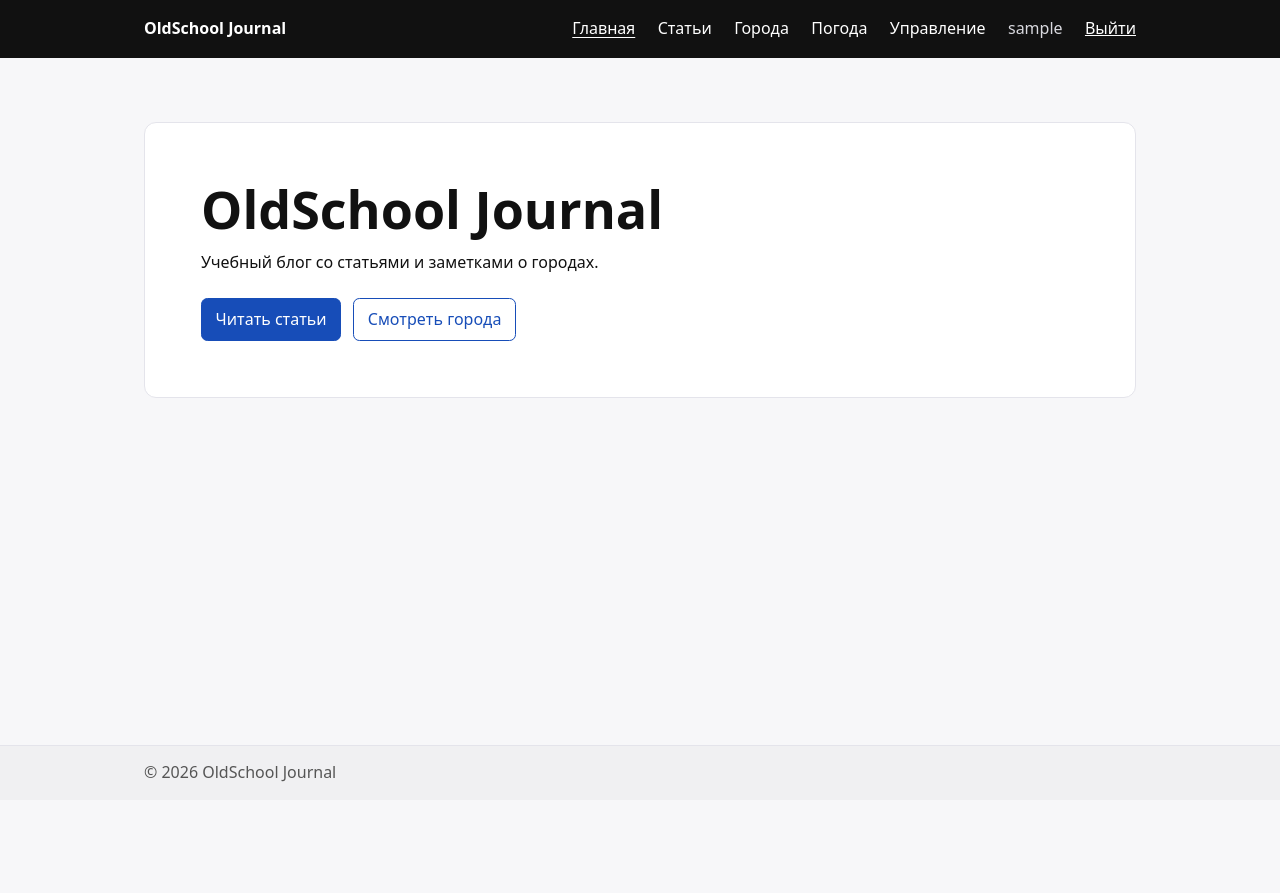
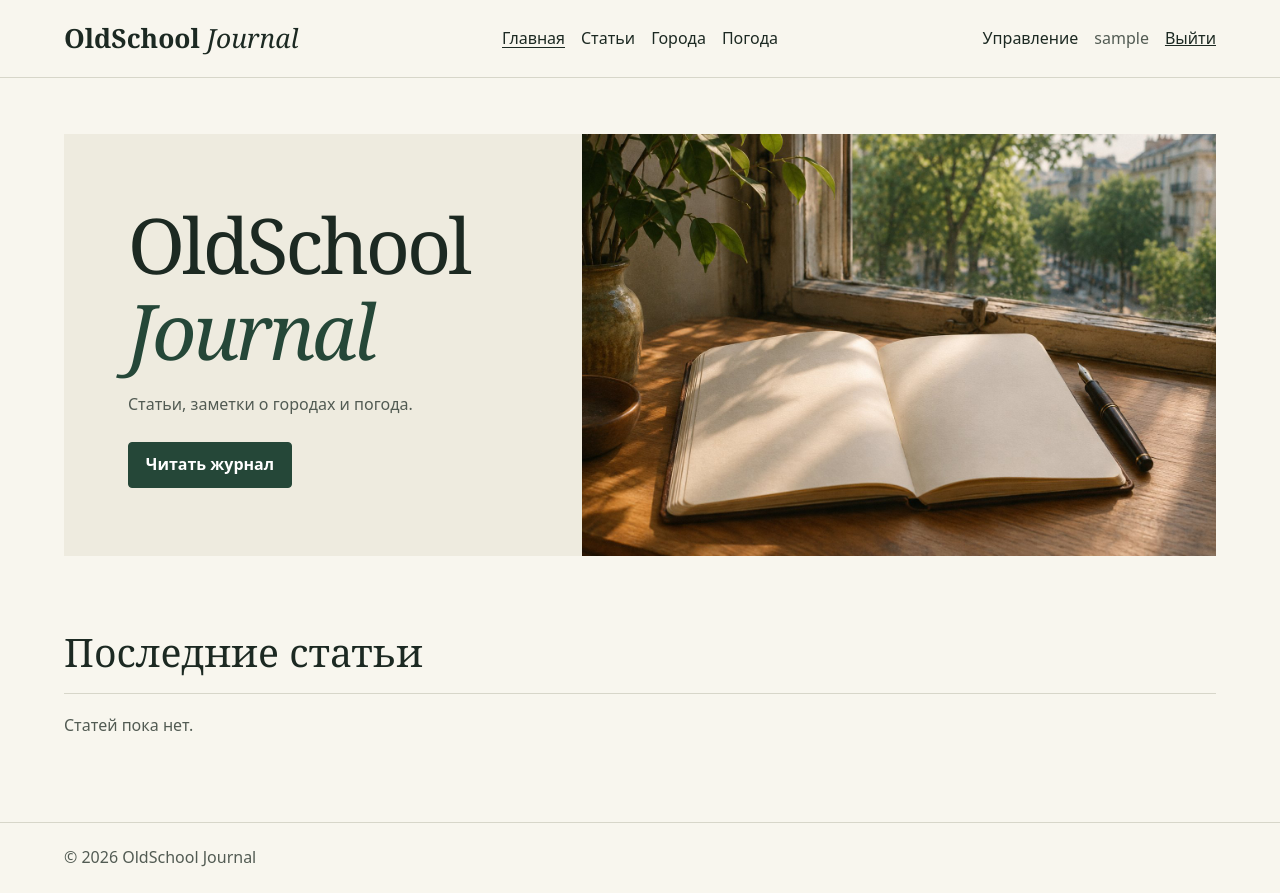
Before and after one commit to Stolank/blog, a Django app: page / in a window 1280 px wide. Before the commit the page ends 782 px from the top, so only its background shows below. Run offline with Django 5.2, Linux system fonts and the light colour scheme; the visitor is signed in with stand-in values (Sample User, id 1); data that the repository does not hold is empty.

Commit message:
Redesign journal home and article reading experience

```diff
--- a/django_blog/entries/urls.py
+++ b/django_blog/entries/urls.py
@@ -1,12 +1,13 @@
 from django.urls import path
-from django.views.generic import DetailView, ListView, TemplateView
+from django.views.generic import DetailView, ListView
 
 from .models import Article, City
+from .views import HomeView
 from .weather import weather_page
 
 
 urlpatterns = [
-    path("", TemplateView.as_view(template_name="home.html"), name="home"),
+    path("", HomeView.as_view(), name="home"),
     path("articles/", ListView.as_view(model=Article), name="article_list"),
     path("articles/<int:pk>/", DetailView.as_view(model=Article), name="article_detail"),
     path("cities/", ListView.as_view(model=City), name="city_list"),
--- /dev/null
+++ b/django_blog/entries/views.py
@@ -0,0 +1,12 @@
+from django.views.generic import TemplateView
+
+from .models import Article
+
+
+class HomeView(TemplateView):
+    template_name = "home.html"
+
+    def get_context_data(self, **kwargs):
+        context = super().get_context_data(**kwargs)
+        context["recent_articles"] = Article.objects.all()[:3]
+        return context
--- a/django_blog/static/journal.css
+++ b/django_blog/static/journal.css
@@ -1,36 +1,72 @@
 :root {
-    color: #111;
-    background: #f7f7f9;
-    font: 1rem/1.6 system-ui, sans-serif;
-    --ink: #111;
-    --blue: #174db8;
-    --border: #e4e4eb;
+    color-scheme: light;
+    --paper: #f8f6ee;
+    --panel: #eeebdf;
+    --ink: #1c2922;
+    --green: #254738;
+    --muted: #525b53;
+    --border: #d7d6c9;
+    --white: #fffcf6;
+    --serif: "Cormorant Garamond", Georgia, serif;
+    color: var(--ink);
+    background: var(--paper);
+    font: 1rem/1.6 "DM Sans", system-ui, sans-serif;
 }
 
+*, *::before, *::after { box-sizing: border-box; }
 body { margin: 0; min-height: 100vh; display: flex; flex-direction: column; }
-a { color: var(--blue); text-underline-offset: .18em; }
+a { color: var(--green); text-underline-offset: .18em; }
 a:focus-visible { outline: .15rem solid currentColor; outline-offset: .25rem; }
-.container { width: min(62rem, calc(100% - 2rem)); margin-inline: auto; }
-.site-header { color: #fff; background: var(--ink); }
-.header-row, .nav { display: flex; flex-wrap: wrap; align-items: center; gap: .6rem 1.4rem; }
-.header-row { justify-content: space-between; padding-block: 1rem; }
+.skip-link { position: absolute; z-index: 2; top: .5rem; left: .5rem; padding: .5rem 1rem; background: var(--white); transform: translateY(-160%); }
+.skip-link:focus { transform: none; }
+.container { width: min(72rem, calc(100% - 3rem)); margin-inline: auto; }
+.site-header { color: var(--ink); border-bottom: 1px solid var(--border); }
+.nav { display: flex; flex-wrap: wrap; align-items: center; gap: .1rem 1rem; }
+.nav a, .logout-form button { display: inline-flex; align-items: center; min-height: 2.5rem; }
+.header-row { display: grid; grid-template-columns: minmax(0, 1fr) auto minmax(0, 1fr); align-items: center; gap: 1rem 1.5rem; padding-block: 1.15rem; }
+.account-nav { justify-content: end; }
 .site-header a { color: inherit; text-decoration: none; }
 .site-header a:hover, .site-header [aria-current] { text-decoration: underline; }
-.brand { font-weight: 700; }
-main { flex: 1; padding-block: clamp(2rem, 6vw, 4rem); }
-.site-footer { background: #f0f0f2; color: #555; border-top: 1px solid var(--border); padding-block: .9rem; }
-.card { background: #fff; border: 1px solid var(--border); border-radius: .75rem; padding: clamp(1rem, 3vw, 1.8rem); }
-.intro { padding: clamp(1.5rem, 5vw, 3.5rem); }
-h1, h2 { margin: 0 0 .7rem; line-height: 1.15; overflow-wrap: anywhere; }
-h1 { font-size: clamp(2rem, 6vw, 3.25rem); }
-h2 { font-size: 1.25rem; }
+.brand { justify-self: start; font: 700 clamp(1.25rem, 2.8vw, 1.65rem)/1.2 var(--serif); }
+.brand i { font-weight: 400; }
+main { flex: 1; padding-block: clamp(1.3rem, 5vw, 3.5rem) 4rem; }
+.site-footer { color: var(--muted); border-top: 1px solid var(--border); padding-block: 1.4rem; }
+.card { background: var(--white); border: 1px solid var(--border); border-radius: .35rem; padding: clamp(1rem, 3vw, 1.8rem); }
+h1, h2, h3 { margin: 0 0 .7rem; line-height: 1.12; overflow-wrap: anywhere; }
+h1, h2 { font-family: var(--serif); font-weight: 500; }
+h1 { font-size: clamp(2.2rem, 6vw, 4rem); }
+h2 { font-size: clamp(1.7rem, 4vw, 2.45rem); }
 p { margin: 0 0 1rem; overflow-wrap: anywhere; }
 .card p:last-child { margin-bottom: 0; }
-.intro-links { display: flex; flex-wrap: wrap; gap: .75rem; margin-top: 1.4rem; }
-.button { background: var(--blue); border: 1px solid var(--blue); border-radius: .4rem; color: #fff; padding: .5rem .85rem; text-decoration: none; }
+.button { display: inline-flex; align-items: center; justify-content: center; min-height: 2.75rem; background: var(--green); border: 1px solid var(--green); border-radius: .25rem; color: #fff; padding: .55rem 1.05rem; text-decoration: none; font-weight: 650; }
 .button:hover { text-decoration: underline; }
-.button:focus-visible { outline-color: var(--blue); }
-.button.secondary { background: #fff; color: var(--blue); }
+.button:focus-visible { outline-color: var(--green); }
+.journal-hero { display: grid; grid-template-columns: minmax(0, .9fr) minmax(0, 1.1fr); background: var(--panel); }
+.journal-hero-copy { align-self: center; padding: clamp(1.5rem, 5vw, 4.5rem); }
+.journal-hero h1 { font-size: clamp(2.55rem, 6vw, 5.1rem); letter-spacing: -.04em; }
+.journal-hero h1 em { display: block; color: var(--green); }
+.journal-hero p { color: var(--muted); margin-block: 1.1rem 1.55rem; }
+.journal-hero img { display: block; width: 100%; height: 100%; min-height: 23rem; object-fit: cover; }
+.journal-section { margin-top: clamp(2.6rem, 6vw, 4.6rem); }
+.journal-section-header { display: flex; flex-wrap: wrap; align-items: baseline; justify-content: space-between; gap: .45rem 1rem; margin-bottom: 1.2rem; }
+.journal-section-header h2 { margin: 0; }
+.article-index { max-width: 52rem; margin-inline: auto; }
+.article-index-header { margin-bottom: 1.5rem; }
+.article-feed { border-top: 1px solid var(--border); }
+.article-teaser { display: grid; grid-template-columns: minmax(7rem, 1fr) minmax(0, 4fr); gap: 1.2rem; border-bottom: 1px solid var(--border); padding-block: 1.35rem; }
+.article-teaser h2, .article-teaser h3 { margin: 0 0 .35rem; font: 500 clamp(1.45rem, 4vw, 2.1rem)/1.2 var(--serif); }
+.article-teaser h2 a, .article-teaser h3 a { color: var(--ink); text-decoration: none; }
+.article-teaser h2 a:hover, .article-teaser h3 a:hover { text-decoration: underline; }
+.article-teaser p, .article-empty { margin: 0; color: var(--muted); }
+.article-empty { padding-block: 1.2rem; }
+.article-date { color: var(--muted); font-size: .875rem; }
+.article-teaser .article-date { padding-top: .2em; }
+.article-reading { max-width: 44rem; margin-inline: auto; }
+.article-back { display: inline-block; margin-bottom: clamp(1.5rem, 4vw, 2.5rem); }
+.article-reading-header { border-bottom: 1px solid var(--border); margin-bottom: clamp(1.4rem, 4vw, 2.35rem); padding-bottom: 1.1rem; }
+.article-reading-header h1 { margin: .55rem 0 0; }
+.article-text { font-size: clamp(1.05rem, 2.2vw, 1.22rem); line-height: 1.78; }
+.article-text p { margin-bottom: 1.4em; }
 .entry { max-width: 46rem; margin-bottom: 1rem; }
 .city-table { padding: 0; }
 table { border-collapse: collapse; width: 100%; table-layout: fixed; }
@@ -39,7 +75,7 @@ tbody tr:last-child > * { border-bottom: 0; }
 .city-facts { margin: 0; }
 .city-facts dt { font-weight: 700; }
 .city-facts dd { margin: 0 0 .7rem; overflow-wrap: anywhere; }
-.account-name { min-width: 0; overflow-wrap: anywhere; color: #d9d9df; }
+.account-name { min-width: 0; max-width: 100%; overflow-wrap: anywhere; color: var(--muted); }
 .logout-form { margin: 0; }
 .logout-form button { background: transparent; border: 0; padding: 0; color: inherit; font: inherit; cursor: pointer; text-decoration: underline; }
 .logout-form button:focus-visible { outline: .15rem solid currentColor; outline-offset: .25rem; }
@@ -50,8 +86,22 @@ tbody tr:last-child > * { border-bottom: 0; }
 .account-form label { display: block; font-weight: 600; }
 .account-form div { margin-bottom: 1rem; }
 .account-form input:not([type="hidden"]) { box-sizing: border-box; width: 100%; padding: .6rem .75rem; border: 1px solid #797981; border-radius: .4rem; font: inherit; }
-.account-form :is(input, button):focus-visible { outline: .15rem solid var(--blue); outline-offset: .15rem; }
+.account-form :is(input, button):focus-visible { outline: .15rem solid var(--green); outline-offset: .15rem; }
 .account-form button { font: inherit; cursor: pointer; }
 .account-form .helptext { margin: .35rem 0 0; color: #555; font-size: .9rem; }
 .account-form .helptext ul { margin: .3rem 0 0; padding-left: 1.25rem; }
 .account-form .errorlist { color: #972323; padding-left: 1.25rem; overflow-wrap: anywhere; }
+
+@media (max-width: 55rem) {
+    .header-row { grid-template-columns: 1fr auto; gap: .25rem 1rem; }
+    .header-row > .nav:first-of-type { grid-row: 2; grid-column: 1 / -1; }
+}
+
+@media (max-width: 39rem) {
+    .container { width: calc(100% - 2rem); }
+    .header-row { grid-template-columns: minmax(0, 1fr); padding-block: .7rem; }
+    .account-nav { justify-content: start; }
+    .journal-hero { grid-template-columns: minmax(0, 1fr); }
+    .journal-hero img { min-height: 0; height: auto; aspect-ratio: 3 / 2; }
+    .article-teaser { grid-template-columns: minmax(0, 1fr); gap: .35rem; }
+}
--- a/django_blog/templates/base.html
+++ b/django_blog/templates/base.html
@@ -8,15 +8,18 @@
     <link rel="stylesheet" href="{% static 'journal.css' %}">
 </head>
 <body>
+    <a class="skip-link" href="#main">К содержанию</a>
     <header class="site-header">
         <div class="container header-row">
-            <a class="brand" href="{% url 'home' %}">OldSchool Journal</a>
-            <nav class="nav" aria-label="Главное меню">
-                {% with page=request.resolver_match.url_name %}
+            <a class="brand" href="{% url 'home' %}">OldSchool <i>Journal</i></a>
+            {% with page=request.resolver_match.url_name %}
+                <nav class="nav" aria-label="Главное меню">
                     <a href="{% url 'home' %}"{% if page == 'home' %} aria-current="page"{% endif %}>Главная</a>
                     <a href="{% url 'article_list' %}"{% if page == 'article_list' %} aria-current="page"{% elif page == 'article_detail' %} aria-current="location"{% endif %}>Статьи</a>
                     <a href="{% url 'city_list' %}"{% if page == 'city_list' %} aria-current="page"{% elif page == 'city_detail' %} aria-current="location"{% endif %}>Города</a>
                     <a href="{% url 'weather' %}"{% if page == 'weather' %} aria-current="page"{% endif %}>Погода</a>
+                </nav>
+                <nav class="nav account-nav" aria-label="Учётная запись">
                     {% if user.is_authenticated %}
                         {% if user.is_staff %}<a href="{% url 'admin:index' %}">Управление</a>{% endif %}
                         <span class="account-name">{{ user.get_username }}</span>
@@ -28,11 +31,11 @@
                         <a href="{% url 'login' %}"{% if page == 'login' %} aria-current="page"{% endif %}>Войти</a>
                         <a href="{% url 'register' %}"{% if page == 'register' %} aria-current="page"{% endif %}>Регистрация</a>
                     {% endif %}
-                {% endwith %}
-            </nav>
+                </nav>
+            {% endwith %}
         </div>
     </header>
-    <main class="container" id="main">
+    <main class="container" id="main" tabindex="-1">
         {% if messages %}
             <div class="messages" role="status">
                 {% for message in messages %}<p>{{ message }}</p>{% endfor %}
--- /dev/null
+++ b/django_blog/templates/entries/article_feed.html
@@ -0,0 +1,17 @@
+<div class="article-feed">
+    {% for article in articles %}
+        <article class="article-teaser">
+            <time datetime="{{ article.created_at|date:'c' }}" class="article-date">{{ article.created_at|date:"j E Y" }}</time>
+            <div>
+                {% if under_section %}
+                    <h3><a href="{% url 'article_detail' article.pk %}">{{ article.title }}</a></h3>
+                {% else %}
+                    <h2><a href="{% url 'article_detail' article.pk %}">{{ article.title }}</a></h2>
+                {% endif %}
+                <p>{{ article.content|truncatewords:28 }}</p>
+            </div>
+        </article>
+    {% empty %}
+        <p class="article-empty">Статей пока нет.</p>
+    {% endfor %}
+</div>
--- a/django_blog/templates/home.html
+++ b/django_blog/templates/home.html
@@ -1,12 +1,21 @@
 {% extends "base.html" %}
+{% load static %}
 
 {% block content %}
-    <div class="card intro">
-        <h1>OldSchool Journal</h1>
-        <p>Учебный блог со статьями и заметками о городах.</p>
-        <div class="intro-links">
-            <a class="button" href="{% url 'article_list' %}">Читать статьи</a>
-            <a class="button secondary" href="{% url 'city_list' %}">Смотреть города</a>
+    <section class="journal-hero" aria-labelledby="journal-title">
+        <div class="journal-hero-copy">
+            <h1 id="journal-title">OldSchool <em>Journal</em></h1>
+            <p>Статьи, заметки о городах и погода.</p>
+            <a class="button" href="{% url 'article_list' %}">Читать журнал</a>
         </div>
-    </div>
+        <img src="{% static 'journal/desk.jpg' %}" width="1536" height="1024"
+             alt="Открытый блокнот на столе у окна с видом на город" fetchpriority="high">
+    </section>
+    <section class="journal-section" aria-labelledby="recent-title">
+        <header class="journal-section-header">
+            <h2 id="recent-title">Последние статьи</h2>
+            {% if recent_articles %}<a href="{% url 'article_list' %}">Все статьи</a>{% endif %}
+        </header>
+        {% include "entries/article_feed.html" with articles=recent_articles under_section=True only %}
+    </section>
 {% endblock %}
```
Also changed, not shown: django_blog/entries/tests.py (+7 -0 lines), django_blog/templates/entries/article_detail.html (+7 -4 lines), django_blog/templates/entries/article_list.html (+6 -9 lines), docs/ARCHITECTURE.md (+3 -0 lines), docs/SITE-ROADMAP.md (+16 -2 lines), docs/STATUS.md (+6 -0 lines), docs/STOREFRONT-PROTOTYPE.md (+3 -3 lines), docs/TESTING.md (+4 -0 lines), django_blog/static/journal/desk.jpg (added).
